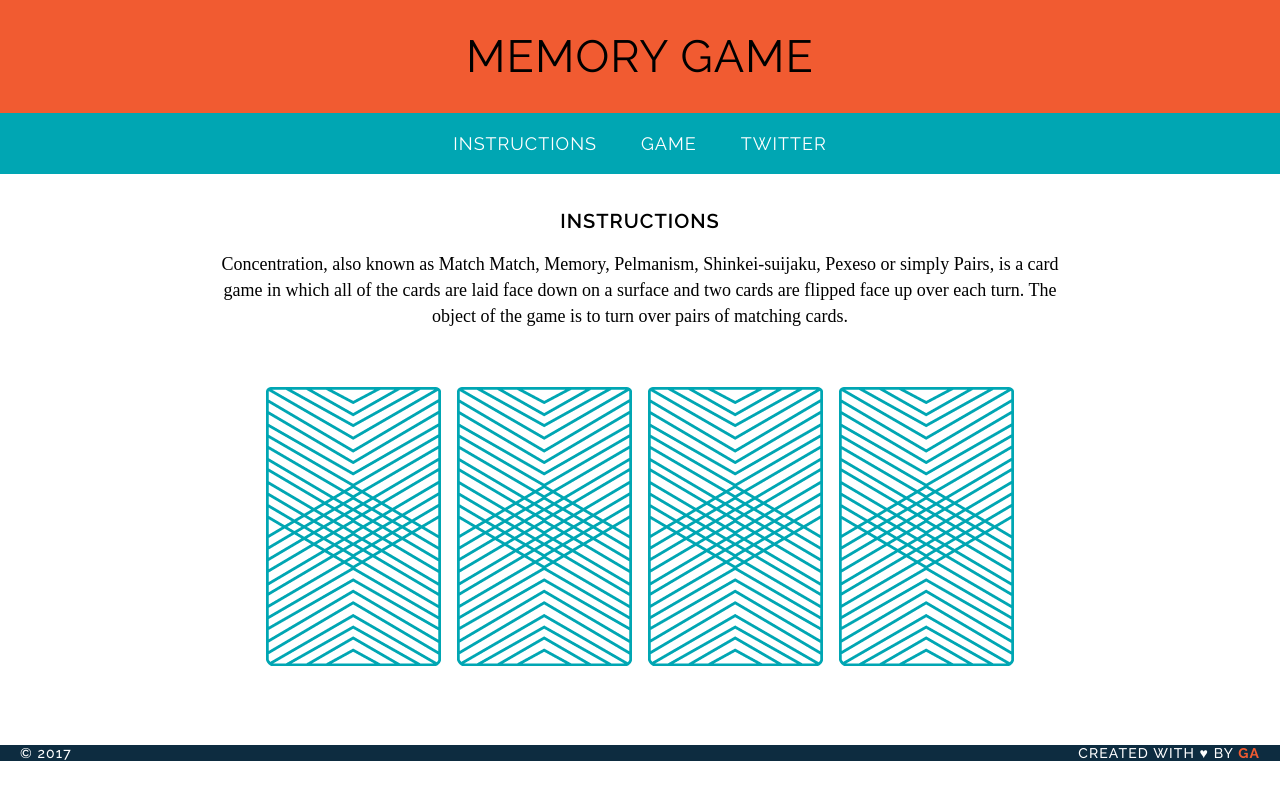
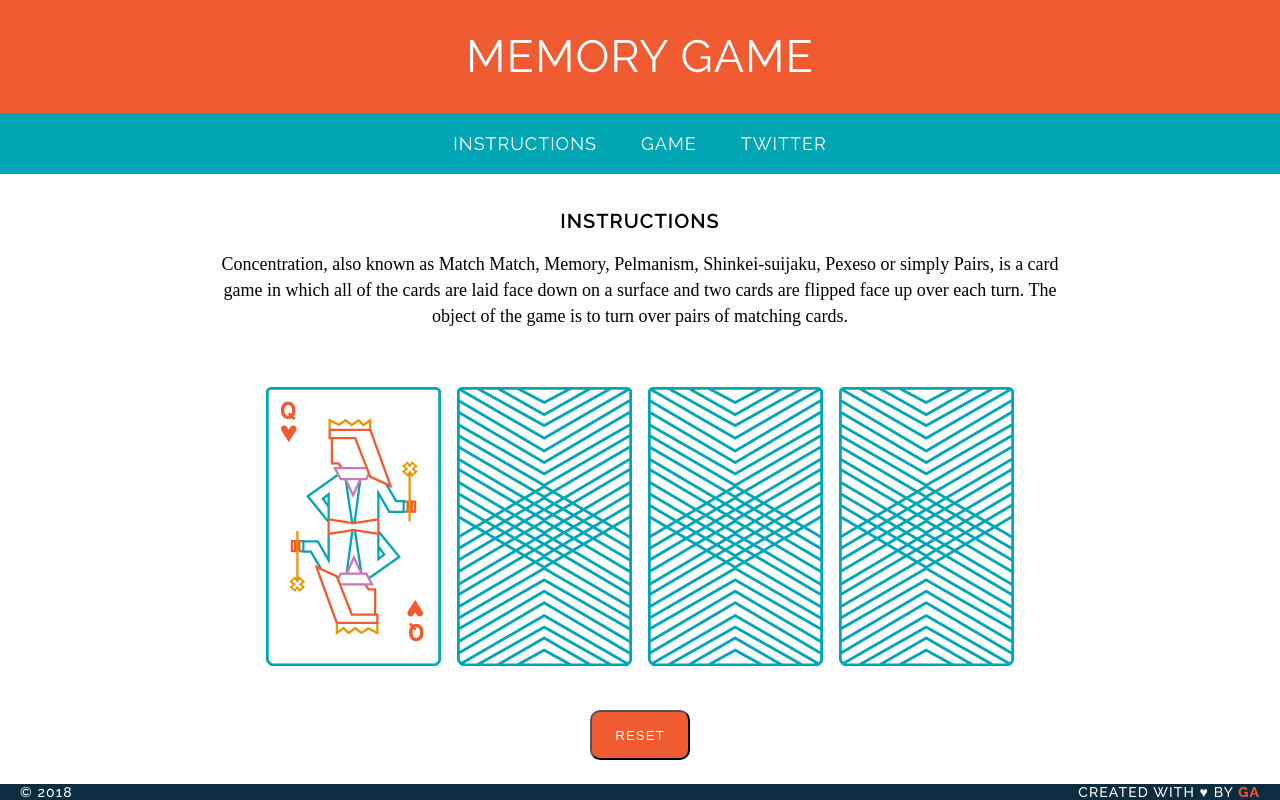
Before and after one commit to emfoxily/wdi-fundamentals-memorygame, a plain HTML site: page memory_game/index.html in a window 1280 px wide. Both pictures are taken after a click on the picture 353 px from the left and 526 px from the top of the page. Drawn offline with Linux system fonts and the light colour scheme; a web font is replaced by a local one.

Commit message:
created game logic

```diff
--- a/memory_game/css/style.css
+++ b/memory_game/css/style.css
@@ -13,6 +13,7 @@ h1, h2 {
 
 h1 {
 	margin:0;
+	color:#ffffff;
 }
 
 h2 {
@@ -72,6 +73,20 @@ footer {
 	letter-spacing: .08em;
 	font-weight: 500;
 	font-family: "Raleway", sans-serif;
+	bottom:0;
+	right:0;
+	left:0;
+	position: absolute;
+}
+
+button {
+	width:100px;
+	height:50px;
+	background-color: #f15b31;
+	color:#ffffff;
+	letter-spacing: 1px;
+	border-radius: 10px;
+	text-transform: uppercase;
 }
 
 .copyright {
--- a/memory_game/index.html
+++ b/memory_game/index.html
@@ -26,14 +26,18 @@
 	<main>
 
 		<h2>Instructions</h2>
+
 		<p>Concentration, also known as Match Match, Memory, Pelmanism, Shinkei-suijaku, Pexeso or simply Pairs, is a card game in which all of the cards are laid face down on a surface and two cards are flipped face up over each turn. The object of the game is to turn over pairs of matching cards.</p>
 
-	<div id="game-board" class="board clearfix"></div>
+		<div id="game_board" class="board clearfix"></div>
+
+		<button onclick="resetBoard()">RESET</button>
 
 	</main>
 
 	<footer class="clearfix">
-		<div class="copyright">&copy; 2017</div>
+
+		<div class="copyright">&copy; 2018</div>
 		<div class="message">Created with &hearts; by <span class="name">GA</span></div>
 
 	</footer>
--- a/memory_game/js/main.js
+++ b/memory_game/js/main.js
@@ -24,40 +24,27 @@ var cards = [
 var cardsInPlay = [];
 
 var checkForMatch = function() {
-if (cardsInPlay[0] === cardsInPlay[1]) {
-	console.log("You found a match!");
-} else {
-	console.log("Sorry, try again.");
-}
+	if (cardsInPlay.length === 2) {
+		if (cardsInPlay[0] === cardsInPlay[1]) {
+		alert("You found a match!");
+		} else {
+		alert("Sorry, try again.");
+		}
+	}
 };
 
 var flipCard = function() {
-var cardId = this.getAttribute('data-id');
+	var cardId = this.getAttribute('data-id');
 
-var cardOne = cards[0];
-var cardTwo = cards[1];
-var cardThree = cards[2];
-var cardFour = cards[3];
+	console.log("User flipped " + cards[cardId].rank);
+	console.log(cards[cardId].cardImage);
+	console.log(cards[cardId].suit);
 
-console.log("User flipped " + cards[cardId].rank);
-console.log(cards[cardId].cardImage);
-console.log(cards[cardId].suit);
+	cardsInPlay.push(cards[cardId].rank);
 
-cardsInPlay.push(cards[0].rank);
+	this.setAttribute('src', cards[cardId].cardImage);
 
-cardsInPlay.push(cards[2].rank);
-
-checkForMatch();
-
-
-
-if (cardsInPlay.length === 2) {
-	if (cardsInPlay[0] === cardsInPlay[1]) {
-		alert("You found a match!");
-	} else {
-		alert("Sorry, try again.");
-	}
-}
+	checkForMatch();
 
 }
 
@@ -67,9 +54,15 @@ var createBoard = function() {
 		cardElement.setAttribute('src', "images/back.png");
 		cardElement.setAttribute('data-id', i);
 		cardElement.addEventListener('click', flipCard);
-		var addToBoard = document.getElementById('game-board');
+		var addToBoard = document.getElementById('game_board');
 		addToBoard.appendChild(cardElement);
 	}
 }
 
+var resetBoard = function() {
+	var cardsInPlay = [];
+	document.getElementById('game_board').innerHTML = "";
+	createBoard();
+}
+
 createBoard();
```
Lines whose indentation alone changed are shown as unchanged.
